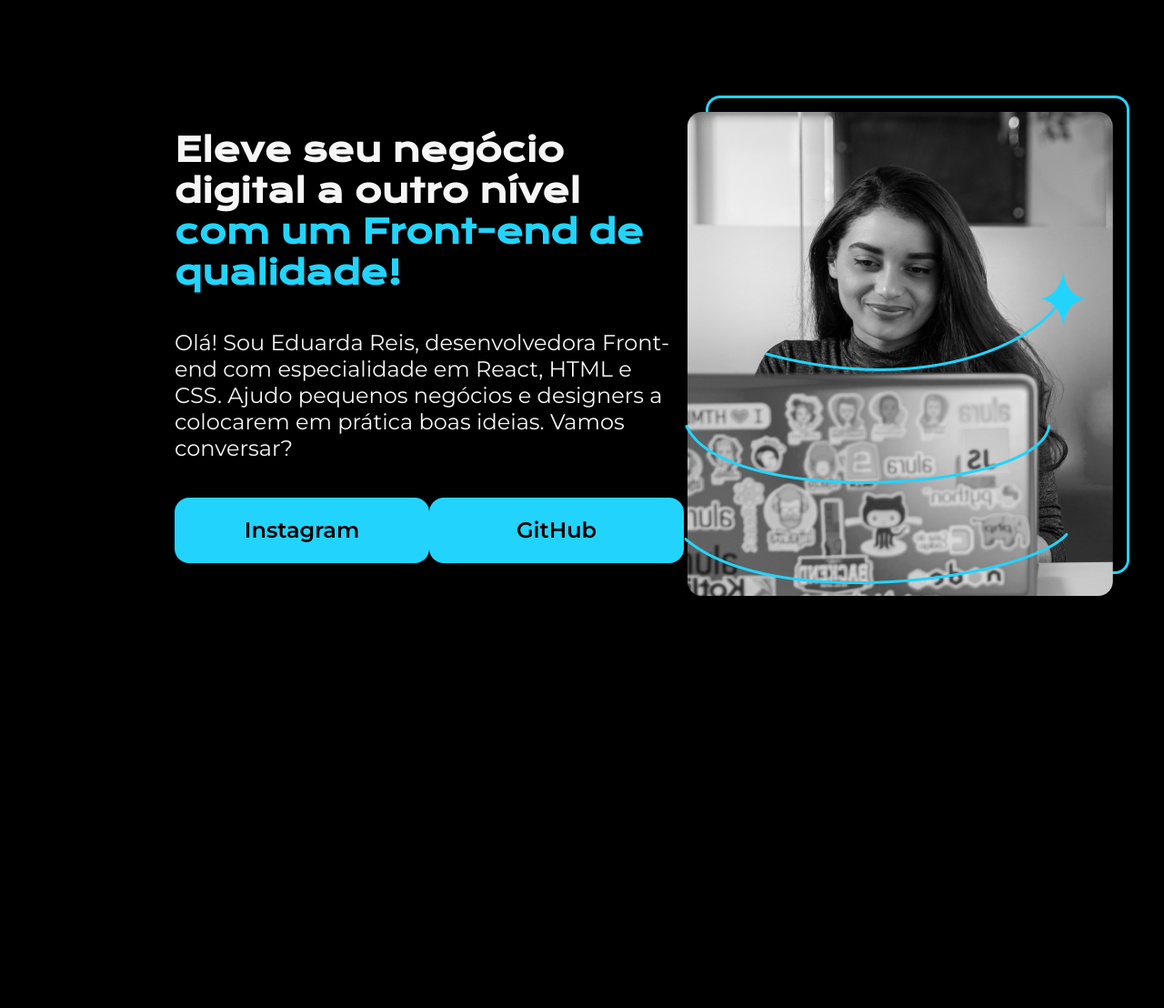
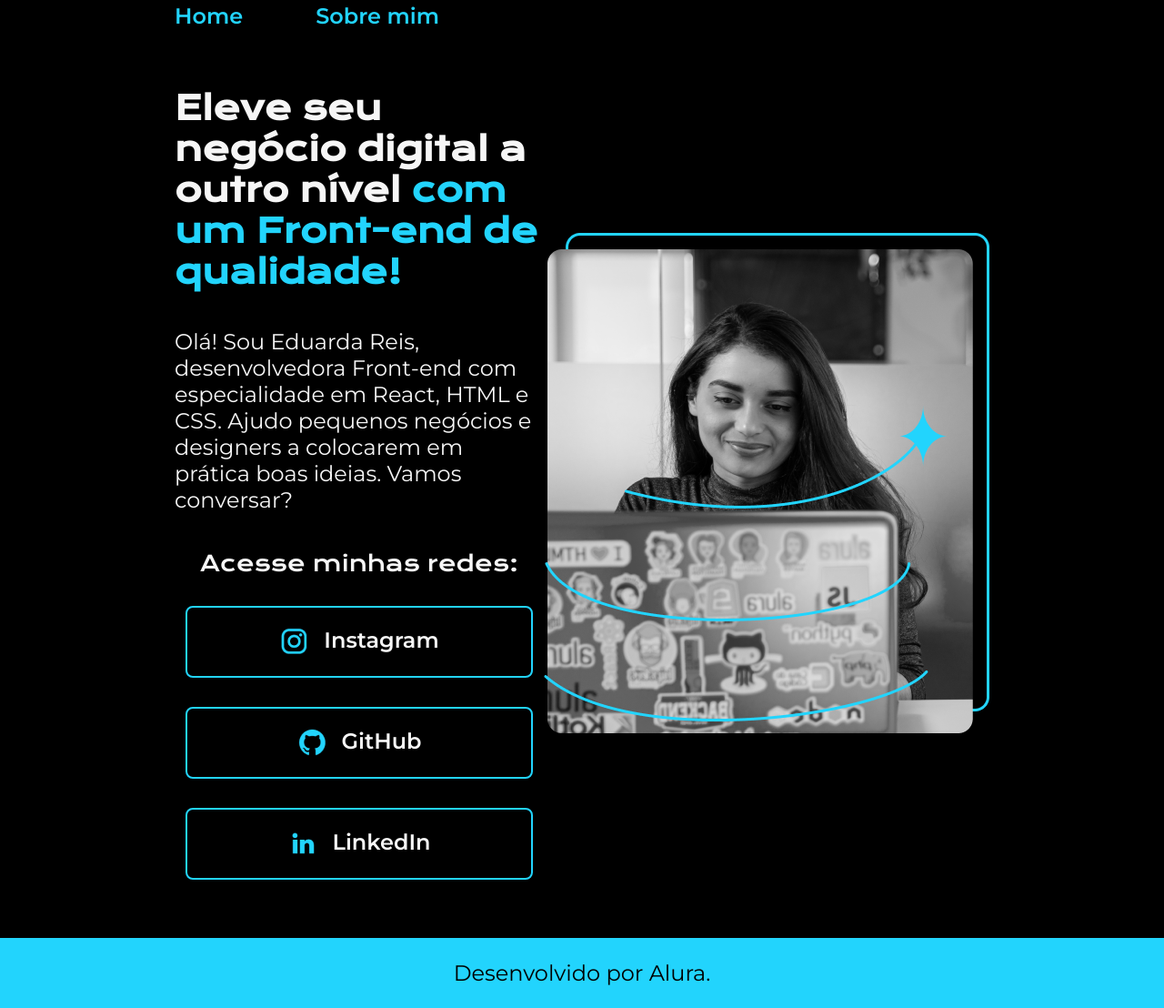
Before and after one commit to EduardaReis3332/ONE-Alura, a plain HTML site: page Curso-HTML/portifolio/index.html in a window 1280 px wide. Shown: the part 23-1131 px from the top of the page at 91% size. Before the commit the page ends 928 px from the top, so only its background shows below. Drawn offline with nearby package versions, Linux system fonts and the light colour scheme.

Commit message:
atualizando portifolio

```diff
--- a/Curso-HTML/portifolio/index.html
+++ b/Curso-HTML/portifolio/index.html
@@ -4,7 +4,7 @@
     <meta charset="UTF-8">
     <meta name="viewport" content="width=device-width, initial-scale=1.0">
     <title>Portifolio</title>
-    <link rel="stylesheet" href="styles.css">
+    <link rel="stylesheet" href="./styles/styles.css">
     <!--
     Abreviações do Emmet:
     html: Gera a estrutura básica de um documento HTML.
@@ -14,7 +14,12 @@
     -->
 </head>
 <body>
-    <header></header>
+    <header class="cabecalho">
+        <nav class="cabecalho__menu">
+            <a class="cabecalho__menu__link" href="index.html">Home</a>
+            <a class="cabecalho__menu__link" href="about.html">Sobre mim</a>
+        </nav>
+    </header>
     <main class="apresentacao">
         <section class="apresentacao__conteudo">
             <h1 class="apresentacao__conteudo__titulo">Eleve seu negócio digital a outro nível <strong class="titulo-destaque">com um Front-end de qualidade!</strong></h1>
@@ -22,12 +27,25 @@
                 Olá! Sou Eduarda Reis, desenvolvedora Front-end com especialidade em React, HTML e CSS. Ajudo pequenos negócios e designers a colocarem em prática boas ideias. Vamos conversar?
             </p>
             <div class="apresentacao__links">
-                <a class="apresentacao__links__link" href="https://www.instagram.com/dudakim21">Instagram</a>
-                <a class="apresentacao__links__link" href="https://github.com/EduardaReis3332">GitHub</a>
+                <h2 class="apresentacao__links__subtitulo">Acesse minhas redes:</h2>
+                <a class="apresentacao__links__link" href="https://www.instagram.com/dudakim21">
+                    <img src="./assets/instagram.png" alt="img instagram">
+                    Instagram
+                </a>
+                <a class="apresentacao__links__link" href="https://github.com/EduardaReis3332">
+                    <img src="./assets/github.png" alt="img github">
+                    GitHub
+                </a>
+                <a class="apresentacao__links__link" href="https://www.linkedin.com/in/eduarda-r-oliveira">
+                    <img src="./assets/linkedin.png" alt="img linkedin">
+                    LinkedIn
+                </a>
             </div>
         </section>
-        <img src="Imagem.png" alt="Foto da Eduarda Programando">
+        <img src="./assets/imagem.png" alt="Foto da Eduarda Programando">
     </main>
-    <footer></footer>
+    <footer class="rodape">
+        <p>Desenvolvido por Alura.</p>
+    </footer>
 </body>
 </html>
--- a/Curso-HTML/portifolio/styles.css
+++ /dev/null
@@ -1,59 +0,0 @@
-@import url('https://fonts.googleapis.com/css2?family=Krona+One&family=Montserrat:wght@400;600&display=swap');
-
-*{
-    margin: 0;
-    padding: 0;
-}
-
-body {
-    height: 100vh;
-    box-sizing: border-box;
-    background-color: #000000;
-    color: #F6F6F6;
-}
-
-.titulo-destaque {
-    color: #22D4FD;
-}
-
-.apresentacao {
-    margin: 10% 15%;
-    display: flex;
-    align-items: center;
-    justify-content: space-between;
-}
-
-.apresentacao__conteudo{
-    width: 615px;
-    display: flex;
-    flex-direction: column;
-    gap: 40px;
-}
-
-.apresentacao__conteudo__titulo{
-    font-size: 36px;
-    font-family: "Krona One", sans-serif;
-}
-
-.apresentacao__conteudo__texto{
-    font-size: 24px;
-    font-family: "Montserrat", sans-serif;
-}
-
-.apresentacao__links{
-    display: flex;
-    justify-content: space-between;
-}
-
-.apresentacao__links__link {
-    background-color: #22D4FD;
-    width: 280px;
-    text-align: center;
-    border-radius: 16px;
-    font-size: 24px;
-    font-weight: 600;
-    padding: 21.5px 0;
-    text-decoration: none;
-    color: #000000;
-    font-family: "Montserrat", sans-serif;
-}
--- /dev/null
+++ b/Curso-HTML/portifolio/styles/styles.css
@@ -0,0 +1,114 @@
+@import url('https://fonts.googleapis.com/css2?family=Krona+One&family=Montserrat:wght@400;600&display=swap');
+
+:root {
+    --cor-primaria: #000000;
+    --cor-secundaria: #F6F6F6;
+    --cor-terciaria: #22D4FD;
+    --cor-hover: #272727;
+
+    --fonte-primaria: 'Krona One', sans-serif;
+    --font-secundaria: 'Montserrat', sans-serif;
+}
+
+*{
+    margin: 0;
+    padding: 0;
+}
+
+body {
+    /* height: 100vh; */
+    box-sizing: border-box;
+    background-color: var(--cor-primaria);
+    color: var(--cor-secundaria);
+}
+
+.cabecalho{
+    padding: 2% 0 0 15%;
+}
+
+.cabecalho__menu{
+    display: flex;
+    gap: 80px;
+
+}
+
+.cabecalho__menu__link{
+    font-family: var(--font-secundaria);
+    font-size: 24px;
+    font-weight: 600;
+    color: var(--cor-terciaria);
+    text-decoration: none;
+}
+
+.apresentacao {
+    padding: 5% 15%;
+    display: flex;
+    align-items: center;
+    justify-content: space-between;
+}
+
+.apresentacao__conteudo{
+    width: 615px;
+    display: flex;
+    flex-direction: column;
+    gap: 40px;
+}
+
+.apresentacao__conteudo__titulo{
+    font-size: 36px;
+    font-family: var(--fonte-primaria);
+}
+
+.titulo-destaque {
+    color: var(--cor-terciaria);
+}
+
+.apresentacao__conteudo__texto{
+    font-size: 24px;
+    font-family: var(--font-secundaria);
+}
+
+.apresentacao__links{
+    display: flex;
+    flex-direction: column;
+    align-items: center;
+    justify-content: space-between;
+    gap: 32px;
+}
+
+.apresentacao__links__subtitulo{
+    font-family: var(--fonte-primaria);
+    font-weight: 400;
+    font-size: 24px;
+}
+
+.apresentacao__links__link {
+    /* background-color: #22D4FD; */
+    display: flex;
+    justify-content: center;
+    gap: 16px;
+    border: 2px solid var(--cor-terciaria);
+    width: 378px;
+    text-align: center;
+    border-radius: 8px;
+    font-size: 24px;
+    font-weight: 600;
+    padding: 21.5px 0;
+    text-decoration: none;
+    color: var(--cor-secundaria);
+    font-family: var(--font-secundaria)
+}
+
+.apresentacao__links__link:hover{ /*muda a cor quando o mouse passa por cima*/
+    background-color: var(--cor-hover);
+}
+
+.rodape {
+    padding: 24px;
+    color: var(--cor-primaria);
+    background-color: var(--cor-terciaria);
+    text-align: center;
+    font-family: var(--font-secundaria);
+    font-size: 24px;
+    font-weight: 400;
+}
```
Also changed, not shown: Curso-HTML/portifolio/about.html (added, +30 -0 lines), Curso-HTML/portifolio/assets/Imagem.png (renamed from Curso-HTML/portifolio/Imagem.png), Curso-HTML/portifolio/assets/github.png (added), Curso-HTML/portifolio/assets/instagram.png (added), Curso-HTML/portifolio/assets/linkedin.png (added), Desafios/Desafios Curso-HTML/lista_exercicios.txt.
